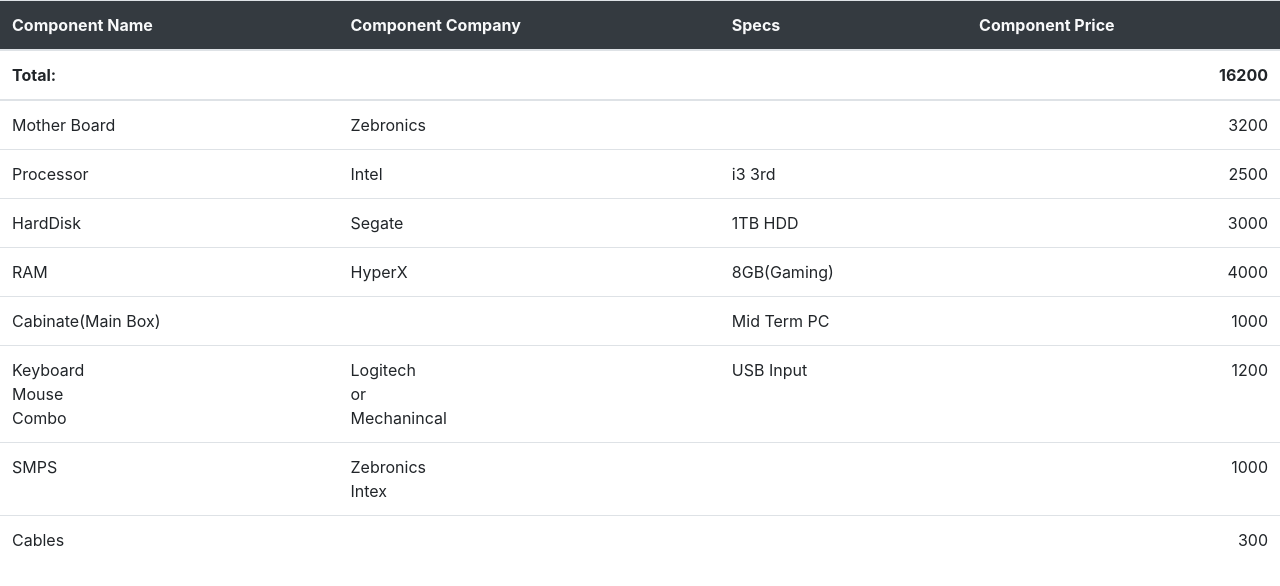
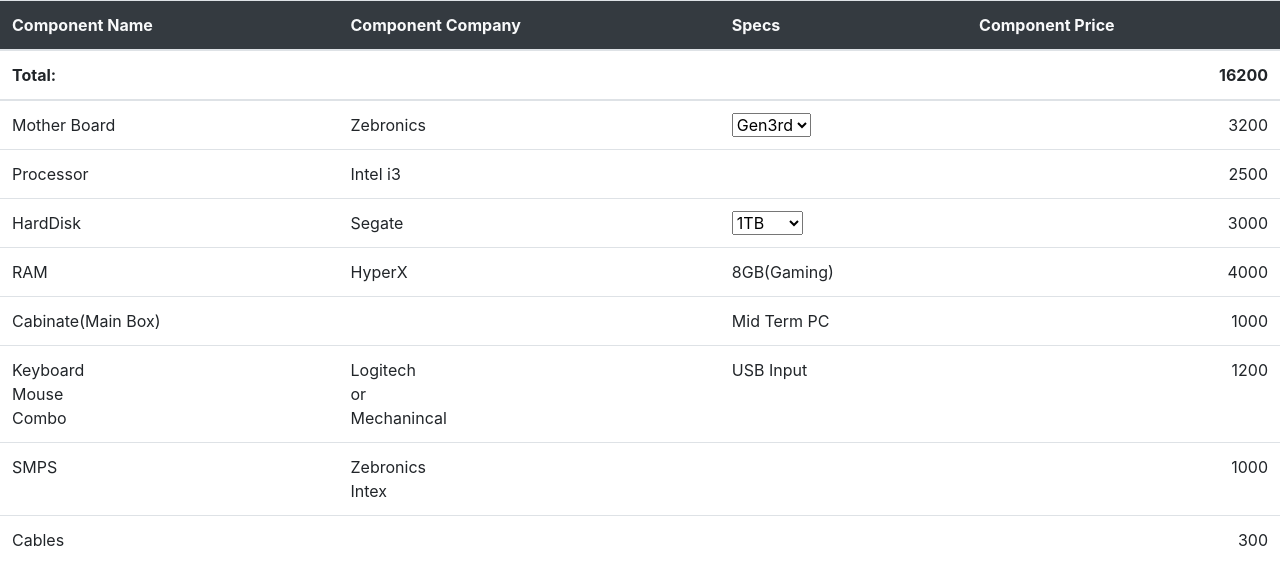
Before and after one commit to gnikhil27/gnikhil27.github.io, a plain HTML site: page tech/atul.html in a window 1280 px wide. Drawn offline with nearby package versions, Linux system fonts and the light colour scheme.

Commit message:
Added Combo

```diff
--- a/tech/adder.js
+++ b/tech/adder.js
@@ -1,3 +1,5 @@
+var GEN=["Gen3rd","Gen9th"];
+var HDD=["1TB","150GB"];
 function add()
 {
     var pr=document.getElementsByClassName("price");
@@ -9,11 +11,35 @@ function add()
     document.getElementById("txtTotal").innerHTML=tot;
     return tot;
 }
-function getBoard()
+function getAll()
 {
-    var gen={
-            Gen3rd: "",
-            Gen5th: "",
-            Gen7th: ""
-        }
+    var gen="";
+    GEN.forEach(function(val){gen+="<option value='"+val+"'>"+val+"</option>";})
+    var myBoards=document.getElementById("Gen").innerHTML=gen;
+    gen="";
+    HDD.forEach(function(val){gen+="<option value='"+val+"'>"+val+"</option>";})
+    myBoards=document.getElementById("hdd").innerHTML=gen;
+    //changeBoard(myBoards);
+    add();
 }
+function changeBoard(selBoard){
+    var mb={
+            Gen3rd: "3200",
+            Gen9th:"5500"
+        };
+    var proc={
+        Gen3rd: "2500",
+        Gen9th:"7200"
+    }
+    document.getElementById("mbPrice").innerHTML=mb[selBoard.value];
+    document.getElementById("ProcPrice").innerHTML=proc[selBoard.value];
+    add();
+}
+function changeHDD(selHDD){
+    var hd={
+        "1TB": "3000",
+        "150GB": "800"
+    };
+    document.getElementById("hddPrice").innerHTML=hd[selHDD.value];
+    add();
+}
--- a/tech/atul.html
+++ b/tech/atul.html
@@ -35,20 +35,21 @@
         <tr>
             <td>Mother Board</td>
             <td>Zebronics</td>
+            <td rowspan="2"><select name="Gen" id="Gen" onchange="changeBoard(this);">
+            </select></td>
+            <td class="price" id="mbPrice">3200</td>
+            <tr>
+        </tr>
+            <td>Processor</td>
+            <td>Intel i3</td>
             <td></td>
-            <td class="price">3200</td>
-        </tr>
-        <tr>
-            <td>Processor</td>
-            <td>Intel</td>
-            <td>i3 3rd</td>
-            <td class="price">2500</td>
+            <td class="price" id="ProcPrice">2500</td>
         </tr>
         <tr>
             <td>HardDisk</td>
             <td>Segate</td>
-            <td>1TB HDD</td>
-            <td class="price">3000</td>
+            <td><select name="hdd" id="hdd" onchange="changeHDD(this);"></select></td>
+            <td class="price" id="hddPrice">3000</td>
         </tr>
         <tr>
             <td>RAM</td>
@@ -83,6 +84,6 @@
             <td class="price">300</td>
         </tr>
     </table>
-    <script>add();</script>
+    <script>getAll();</script>
 </body>
 </html>
```
